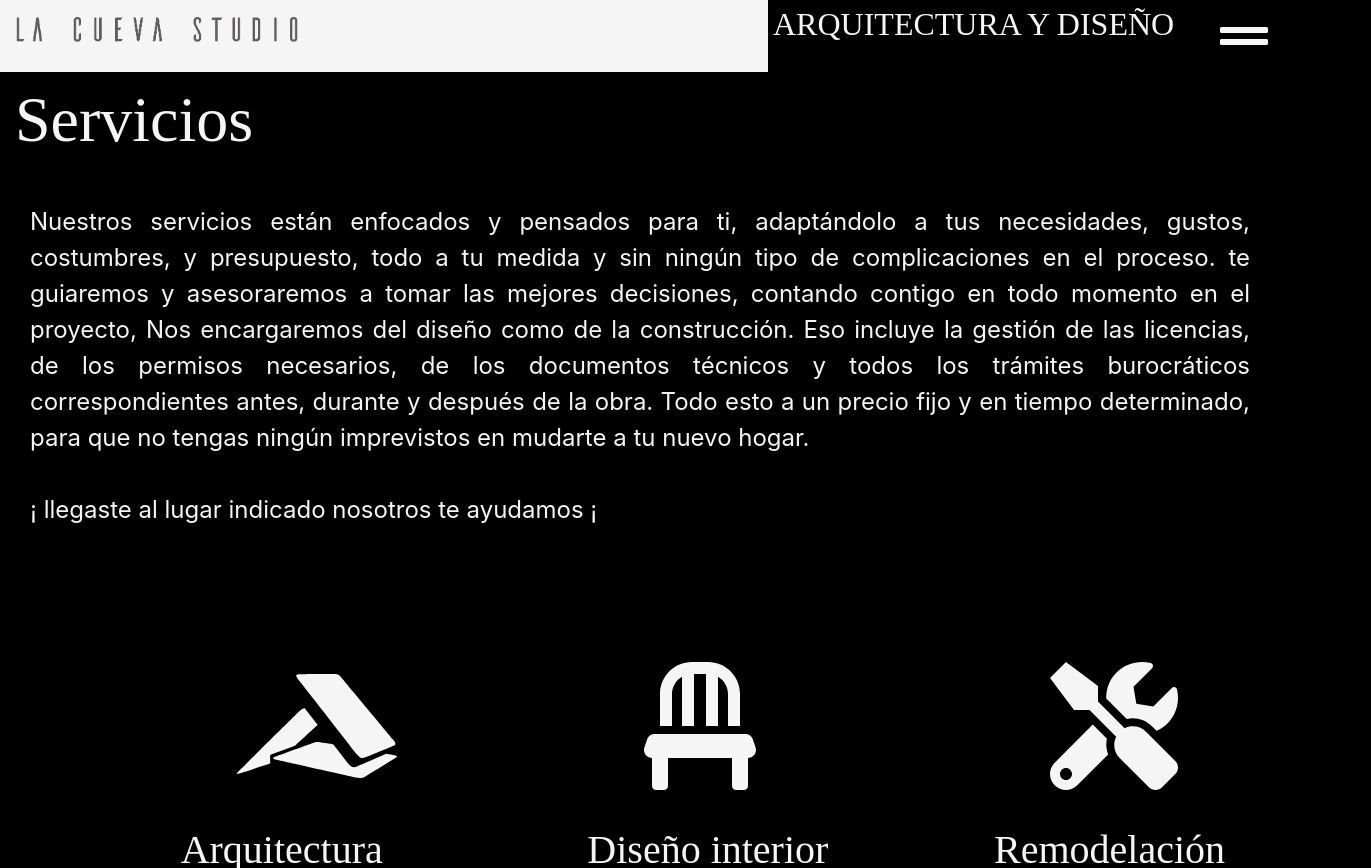
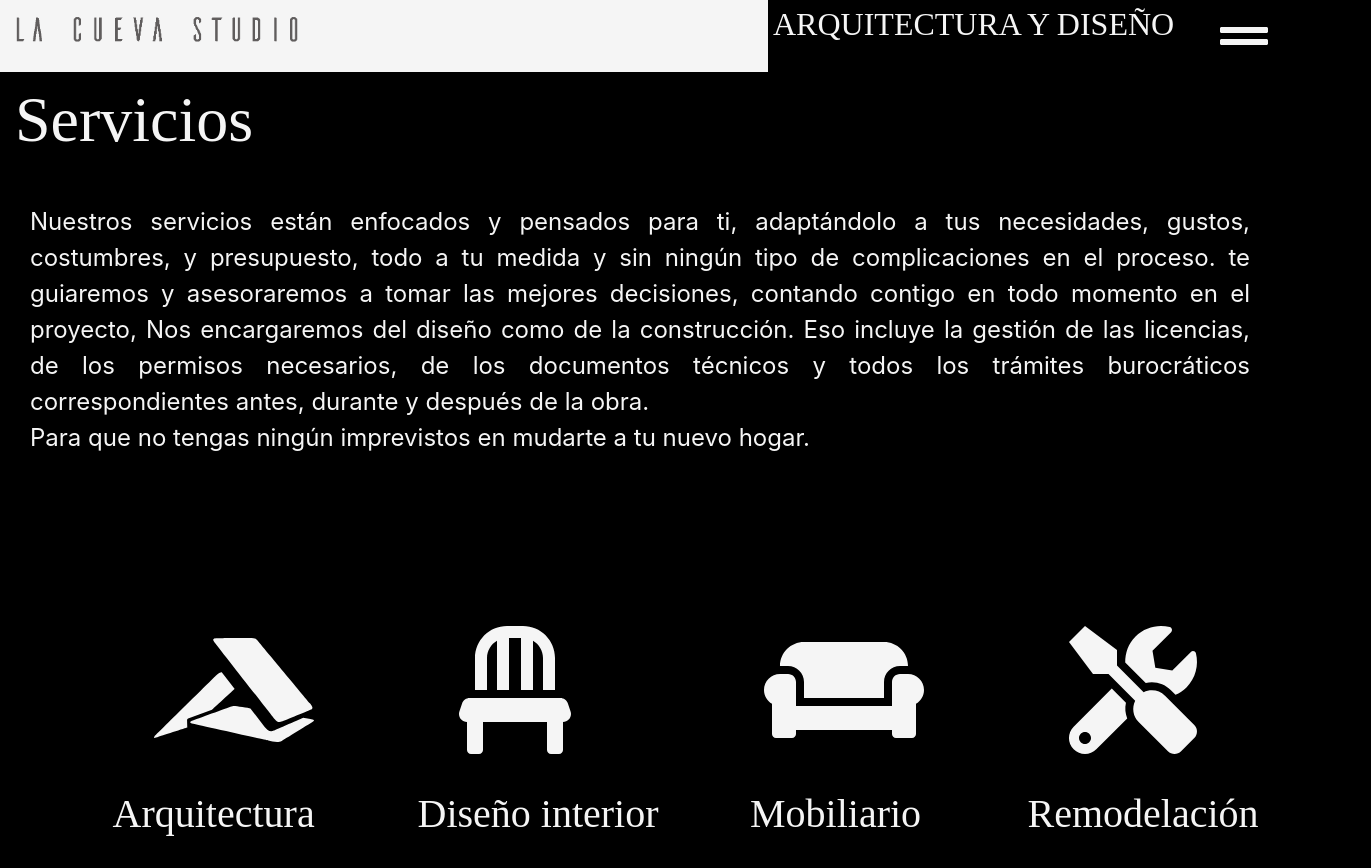
Before and after one commit to lalo256/laCuevaStudioReact, a React (Create React App) app: page /servicios in a window 1280 px wide. Shown: the top 868 px of the page, 1371 px wide, since content can reach past the window. Built offline with nearby package versions, Linux system fonts and the light colour scheme.

Commit message:
update video in nosotros and descripction

```diff
--- a/src/component/ServiciosDesc.js
+++ b/src/component/ServiciosDesc.js
@@ -1,6 +1,6 @@
 import React from "react";
 import './style/Servicios.css';
-import {faChair, faTools} from "@fortawesome/free-solid-svg-icons";
+import {faChair, faCouch, faTools} from "@fortawesome/free-solid-svg-icons";
 import {FontAwesomeIcon} from "@fortawesome/react-fontawesome";
 import {faAccusoft} from "@fortawesome/free-brands-svg-icons";
 import FooterCompo from "./FooterCompo";
@@ -17,23 +17,26 @@ export default function ServiciosDesc() {
                         te guiaremos y asesoraremos a tomar las mejores decisiones, contando contigo en todo momento en
                         el proyecto, Nos encargaremos del diseño como de la construcción. Eso incluye la gestión de las
                         licencias, de los permisos necesarios, de los documentos técnicos y todos los trámites
-                        burocráticos correspondientes antes, durante y después de la obra. Todo esto a un precio fijo y
-                        en tiempo determinado, para que no tengas ningún imprevistos en mudarte a tu nuevo hogar.
+                        burocráticos correspondientes antes, durante y después de la obra.  <br/>Para que no tengas ningún imprevistos en mudarte a tu nuevo hogar.
                         <br/><br/>
-                        ¡ llegaste al lugar indicado nosotros te ayudamos ¡
+
                     </p>
                 </div>
                 <br/>
                 <div className="row container-fluid serviciosIconsDiv">
-                    <div className="col-4">
+                    <div className="col-3">
                         <FontAwesomeIcon icon={faAccusoft} className="iconStyleService"/>
                         <h1 className="letra">Arquitectura</h1>
                     </div>
-                    <div className="col-4">
+                    <div className="col-3">
                         <FontAwesomeIcon icon={faChair} className="iconStyleService"/>
                         <h1 className="letra">Diseño interior</h1>
                     </div>
-                    <div className="col-4">
+                    <div className="col-3">
+                        <FontAwesomeIcon icon={faCouch} className="iconStyleService"/>
+                        <h1 className="letra mobiliario">Mobiliario</h1>
+                    </div>
+                    <div className="col-3">
                         <FontAwesomeIcon icon={faTools} className="iconStyleService"/>
                         <h1 className="letra">Remodelación</h1>
                     </div>
--- a/src/component/style/Servicios.css
+++ b/src/component/style/Servicios.css
@@ -28,7 +28,7 @@
     color: whitesmoke;
     font-size: 8rem;
     position: relative;
-    left: 55%;
+    left: 45%;
     top: 30%;
 
 }
@@ -36,9 +36,13 @@
 h1 {
     padding-top: 130px;
     position: relative;
-    left: 40%;
+    left: 30%;
     font-family: Ailerons;
     color: whitesmoke;
+}
+
+.mobiliario {
+    left: 40%;
 }
 
 .divFootServicios {
@@ -73,6 +77,7 @@ h1 {
         left: 15%;
         top: 28%;
         font-size: 15px;
+        position: relative;
     }
 
     .iconStyleService {
@@ -81,6 +86,7 @@ h1 {
         left: 35%;
         top: 30%;
     }
+
     .divprincipalServicio {
         height: 115%;
     }
@@ -90,42 +96,50 @@ h1 {
         font-size: 1.5rem;
     }
 }
-@media screen and (max-width: 600px){
+
+@media screen and (max-width: 600px) {
     .divFootServicios {
         margin-top: 200px;
     }
+
     .divprincipalServicio {
         height: 125%;
     }
 }
 
-@media screen and (max-width: 500px){
+@media screen and (max-width: 500px) {
     .divFootServicios {
         margin-top: 350px;
     }
+
     .divprincipalServicio {
         height: 150%;
     }
+
     .ftletra {
         color: whitesmoke;
         font-size: 1rem;
     }
-    .serviciosIconsDiv{
+
+    .serviciosIconsDiv {
         display: inline;
     }
 }
 
-@media screen and (max-width: 425px){
+@media screen and (max-width: 425px) {
     .divFootServicios {
         margin-top: 500px;
     }
+
     .divprincipalServicio {
         height: 170%;
     }
+
     .ftletra {
         color: whitesmoke;
         font-size: 1rem;
     }
+
     .letra {
         left: 15%;
         top: 28%;
@@ -140,10 +154,11 @@ h1 {
     }
 }
 
-@media screen and (max-width: 350px){
+@media screen and (max-width: 350px) {
     .divFootServicios {
         margin-top: 650px;
     }
+
     .divprincipalServicio {
         height: 182%;
     }
--- a/src/pages/Nosotros.js
+++ b/src/pages/Nosotros.js
@@ -10,22 +10,24 @@ class Nosotros extends React.Component {
         return (
             <React.Fragment>
                 <Navbar/>
-                <div style={{width: "100%", height: "100%", background: "black", left: "0"}} className="container-fluid row NosotrosDiv">
+                <div style={{width: "100%", height: "100%", background: "black", left: "0"}}
+                     className="container-fluid row NosotrosDiv">
                     <div className={"col-lg-6 col-md-12 NosotrosCont"}>
-                        <video loop autoPlay width="100%" height="100%" style={{margin:"0 0 10px 0"}}>
+                        <video loop autoPlay width="100%" height="100%" style={{margin: "0 0 10px 0"}}>
                             <source src={videopc}/>
                         </video>
                     </div>
-                    <div className={"col-lg-6 col-md-12 NosotrosCont"} >
+                    <div className={"col-lg-6 col-md-12 NosotrosCont"}>
                         <h1 className="presentacinTitulo">Nosotros</h1>
                         <p className="nosotrosPresentacion">
                             Nacimos bajo la necesidad de ayudar y asesorar a nuestros clientes en la construcción de su
                             hogar ideal desde el proceso creativo hasta la entrega de sus llaves, Incluyéndolos en cada
-                            parte, decisión y acción de su nuevo hogar, enfocado en el diseño, construcción, remodelación,
-                            gestión y diseño de interiores. Evitando el estrés y complicaciones que este proceso genera.
-
-
+                            parte, decisión y acción de su nuevo hogar, enfocándonos en proyectos de diseño arquitectónico,
+                            construcción, remodelación, diseño de interiores y mobiliario. <br/>Evitando el estrés y
+                            complicaciones que este proceso genera.
+                            {/*
                             <h2 className="lema">"Arquitectura como tu digas, como tu quieras y como tu decidas”</h2>
+                            */}
                         </p>
                     </div>
 
@@ -33,7 +35,7 @@ class Nosotros extends React.Component {
                 <NosotrosDesc/>
                 <br/>
                 <div className="divFootNosotros">
-                    <FooterCompo />
+                    <FooterCompo/>
                 </div>
 
             </React.Fragment>
```
Also changed, not shown: 1 other file (tests, documents, lock files or other folders).
